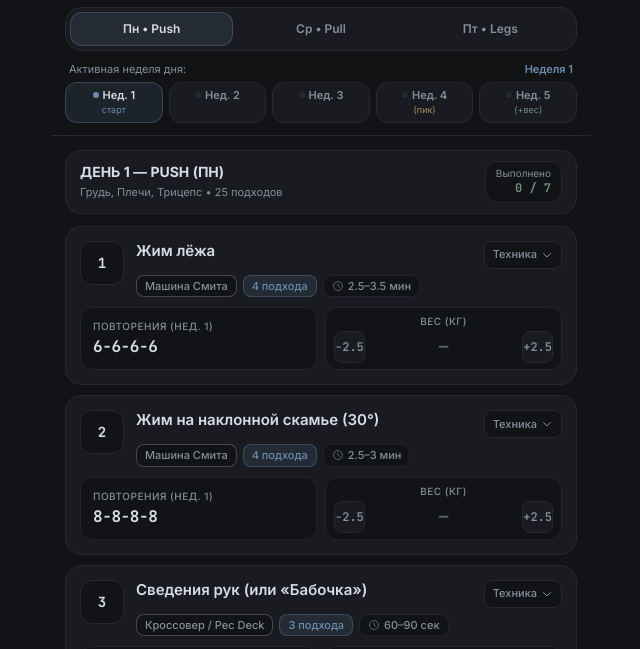
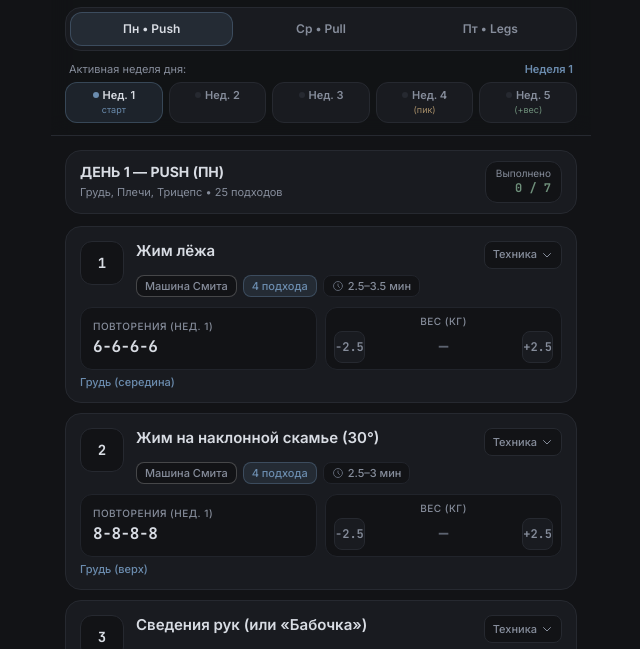
Before and after one commit to gothprince/PPL, a plain HTML site: page index.html in a window 1280 px wide. Shown: the part 69-718 px from the top of the page, without its empty margins (319-959 px from the left). Drawn offline with nearby package versions, Linux system fonts and the light colour scheme.

Commit message:
Add files via upload

```diff
--- a/index.html
+++ b/index.html
@@ -1382,7 +1382,7 @@
             </div>
 
             <!-- Блок повторений и управления весом -->
-            <div class="px-3.5 pb-3.5 grid grid-cols-12 gap-2 items-stretch">
+            <div class="px-3.5 pb-0 grid grid-cols-12 gap-2 items-stretch">
               <div class="col-span-6 rounded-xl bg-base-bg border border-base-borderSoft px-3 py-2 flex flex-col justify-center">
                 <span class="text-[10px] font-medium uppercase tracking-wider text-ink-secondary">
                   Повторения (${WEEK_OPTIONS[weekIdx].short})
@@ -1432,17 +1432,16 @@
               </div>
             </div>
 
+            <!-- Целевые мышцы отдельной строкой под сеткой блоков -->
+            <div class="px-3.5 pt-1.5 pb-3 text-[11px] font-medium text-muted-steel leading-tight">
+              ${ex.muscles}
+            </div>
+
             <!-- Сворачиваемый аккордеон техники -->
             <div id="details_${key}" class="accordion-content ${isDetailsOpen ? 'open' : ''}">
               <div class="accordion-inner">
-                <div class="px-3.5 pb-3.5 pt-2.5 text-xs space-y-2 border-t border-base-borderSoft bg-base-bg/65">
-                  <div class="flex items-center gap-1.5 text-[11px]">
-                    <span class="text-ink-secondary">Целевые мышцы:</span>
-                    <span class="font-medium text-muted-steel">${ex.muscles}</span>
-                  </div>
-                  <div class="space-y-1.5 pt-1 border-t border-base-borderSoft/70">
-                    ${stepsHtml}
-                  </div>
+                <div class="px-3.5 pb-3.5 pt-2.5 text-xs space-y-1.5 border-t border-base-borderSoft bg-base-bg/65">
+                  ${stepsHtml}
                 </div>
               </div>
             </div>
```
